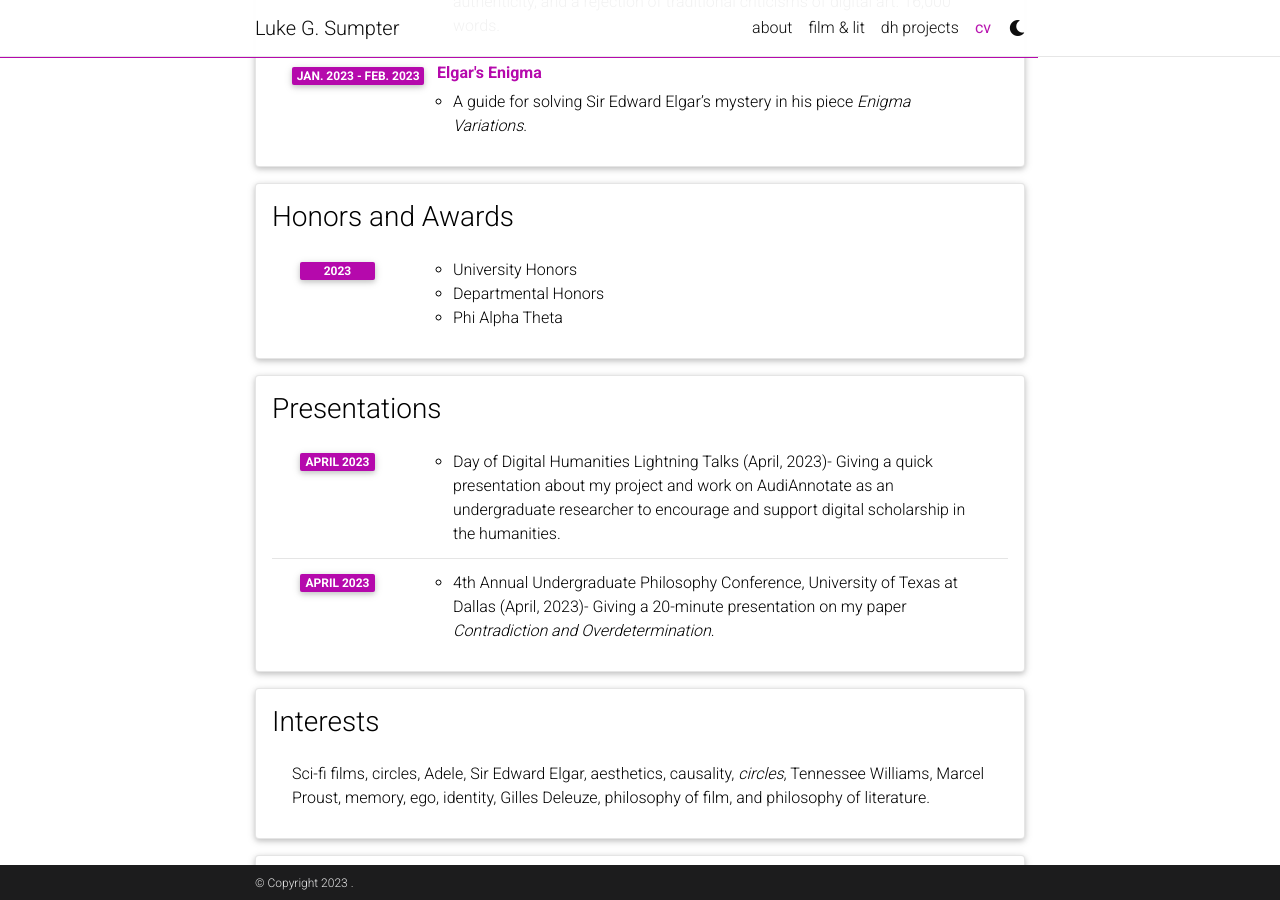
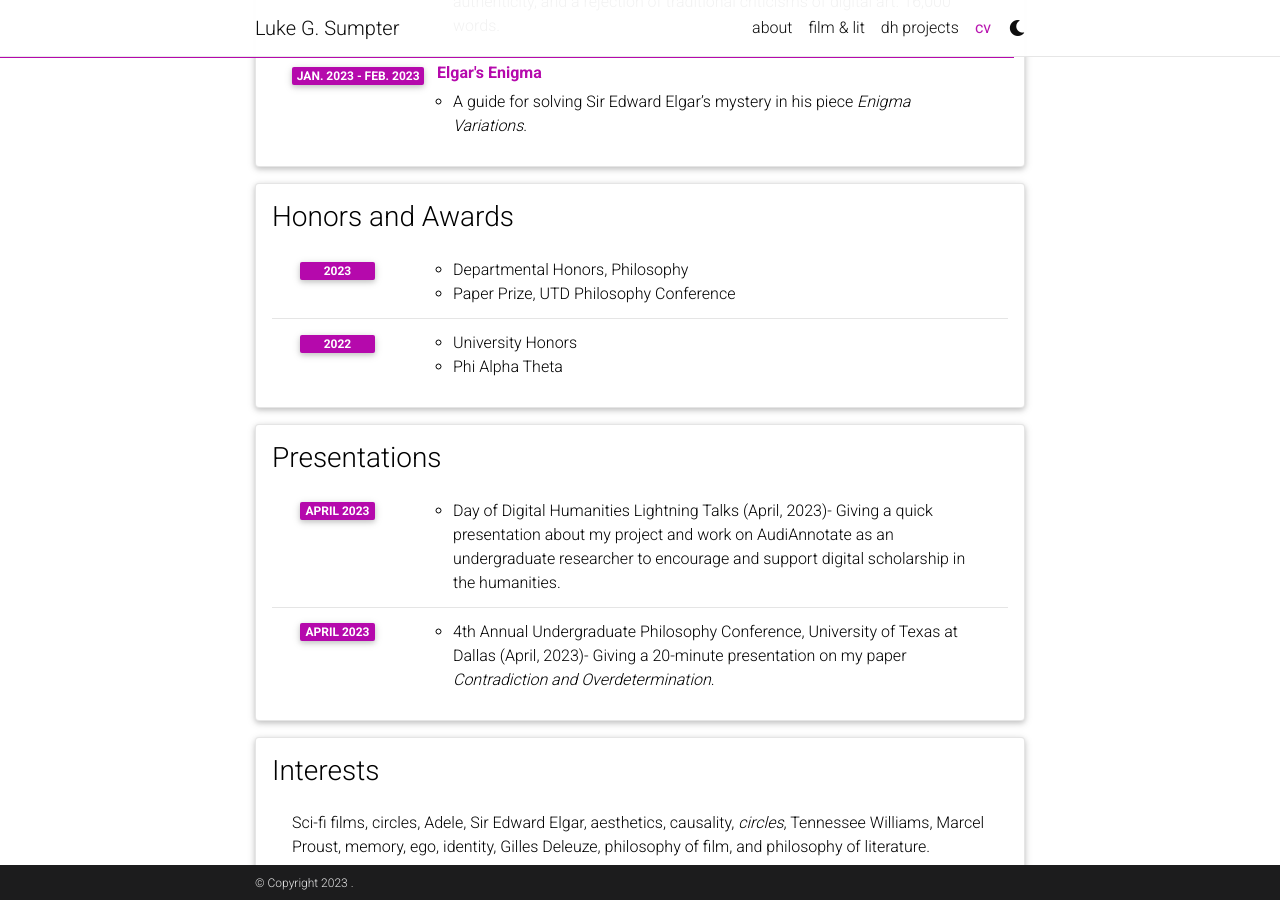
Before and after one commit to lgsump/lgsump.github.io, a Jekyll site: the page built from _pages/cv.md, in a window 1280 px wide and 900 px high, scrolled down 1655 px. Built offline with Jekyll 4.4.1, drawn with Linux system fonts in a browser that asks for light colours; comment, search, counter and statistics services are not loaded; a style sheet for code colours, icons or effects is not loaded.

Commit message:
Update cv.yml

```diff
--- a/_data/cv.yml
+++ b/_data/cv.yml
@@ -62,8 +62,11 @@
   contents:
     - year: 2023
       items:
+        - Departmental Honors, Philosophy
+        - Paper Prize, UTD Philosophy Conference
+    - year: 2022
+      items:
         - University Honors
-        - Departmental Honors
         - Phi Alpha Theta
 
 - title: Presentations
```
